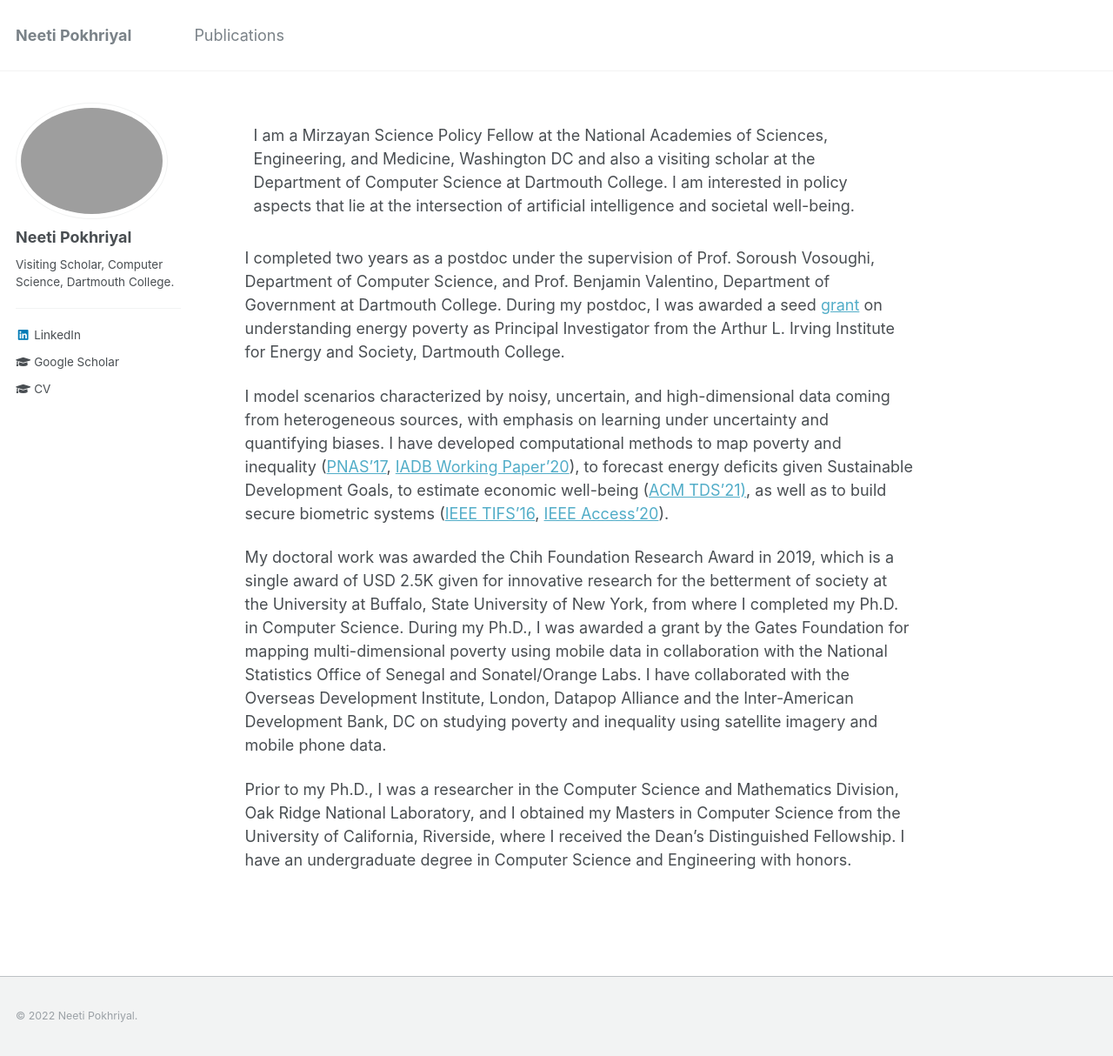
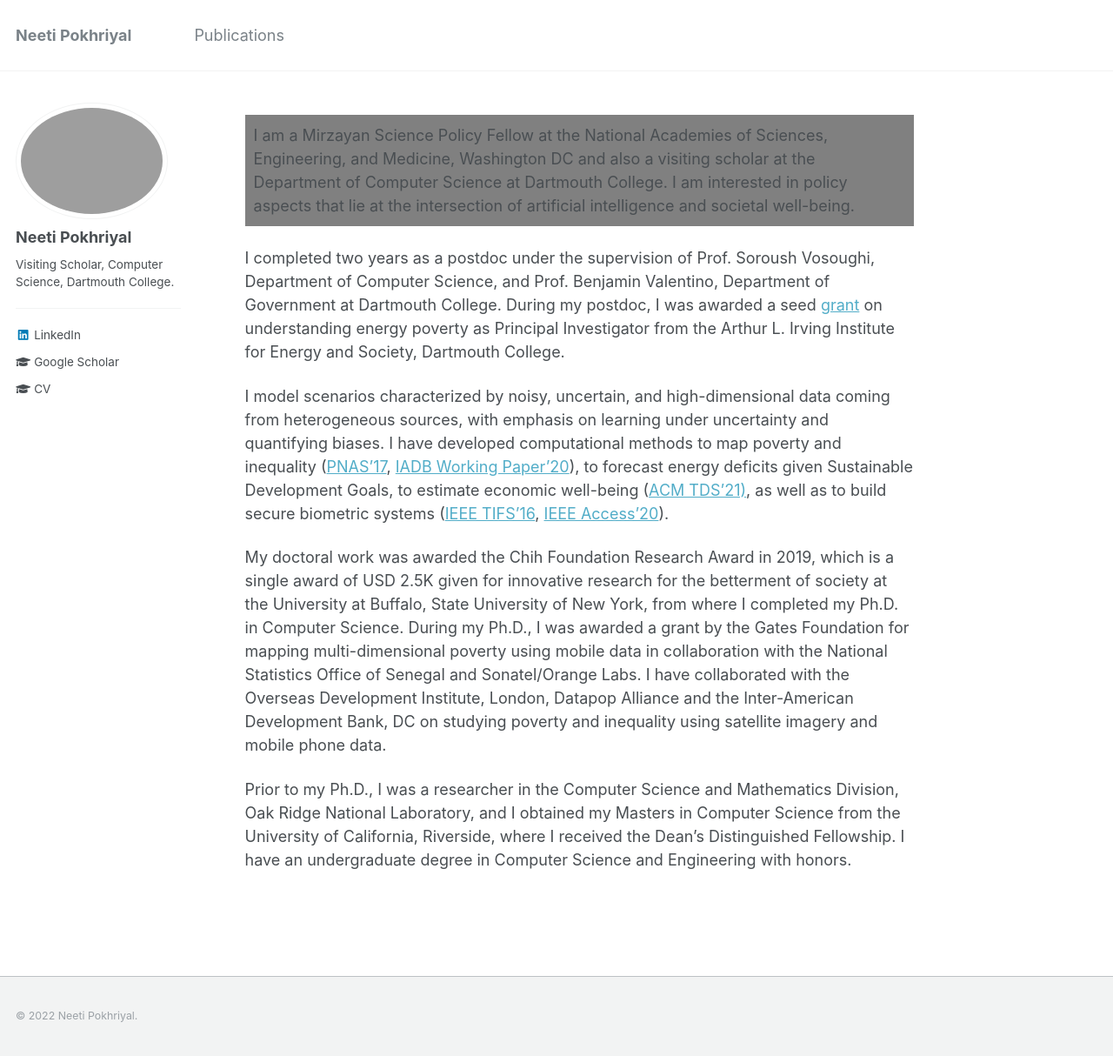
Before and after one commit to neetip/neetip.github.io, a Jekyll site: the page built from _pages/about.md, in a window 1280 px wide and 1214 px high. Shown: the whole window at 87% size. Built offline with Jekyll 4.4.1, drawn with Linux system fonts in a browser that asks for light colours.

Commit message:
Update about.md

```diff
--- a/_pages/about.md
+++ b/_pages/about.md
@@ -8,7 +8,7 @@ redirect_from:
   - /about.html
 ---
 
-<p style="padding: 10px; border: 0px solid red;">
+<p style="padding: 10px; background-color:gray ; border: 0px solid red;">
 I am a Mirzayan Science Policy Fellow at the National Academies of Sciences, Engineering, and Medicine, Washington DC and also a visiting scholar at the Department of Computer Science at Dartmouth College. I am interested in policy aspects that lie at the intersection of artificial intelligence and societal well-being.
 </p>
 
```
